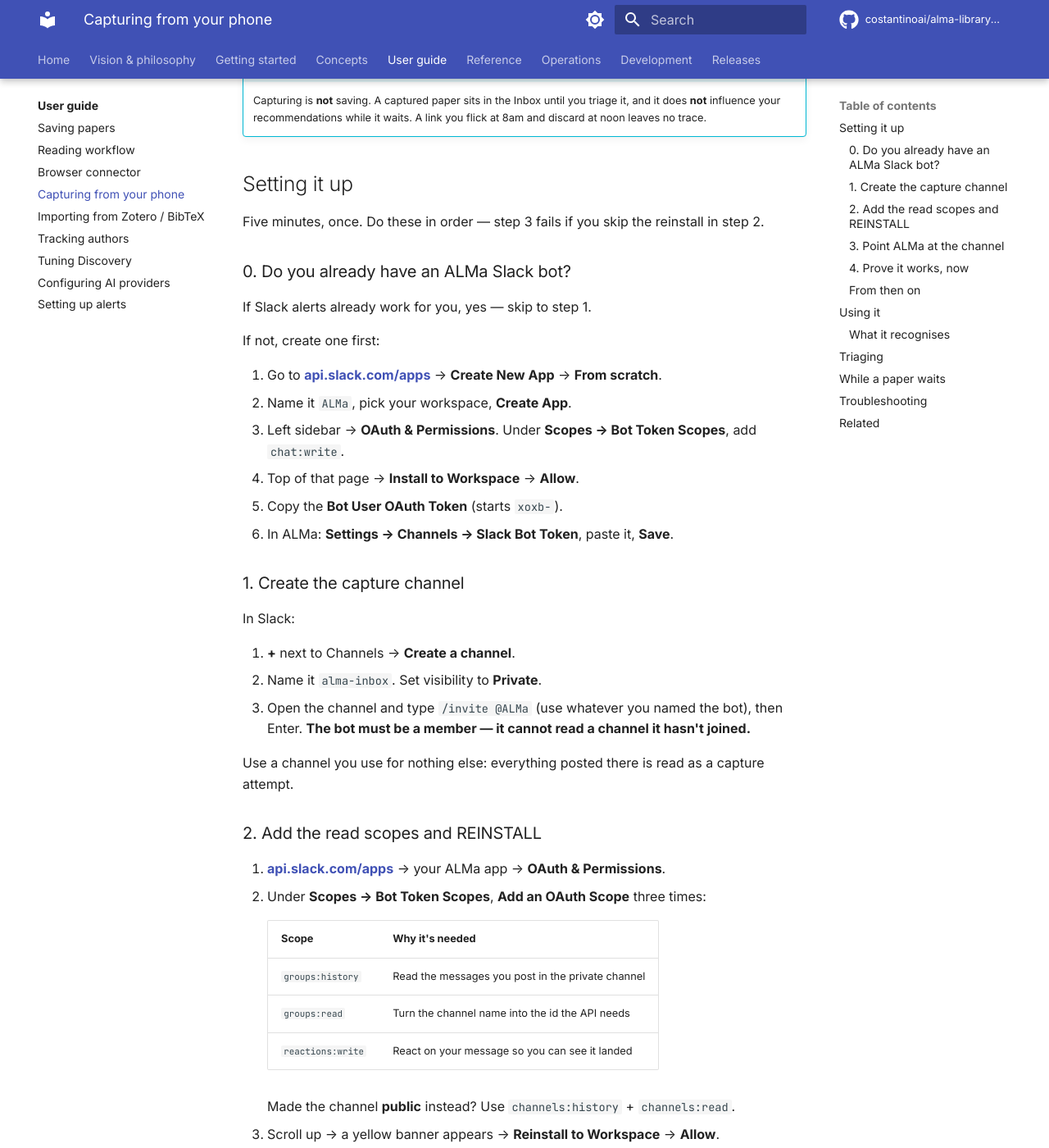
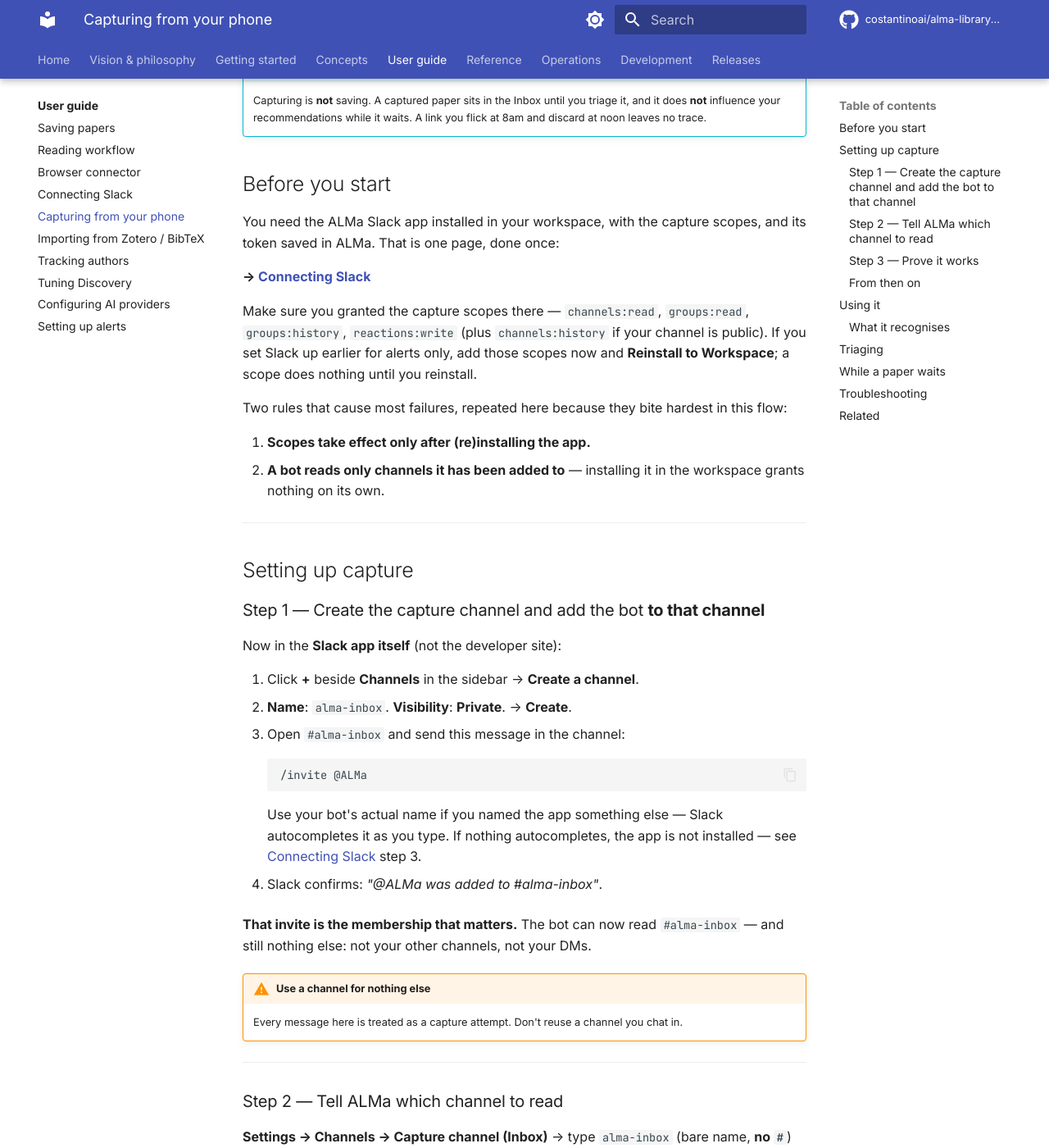
Before and after one commit to costantinoai/alma-library-manager, an MkDocs documentation site: the page built from docs/user-guide/capturing-from-your-phone.md, in a window 1280 px wide and 1400 px high, scrolled down 303 px. Shown: the whole window at 82% size. Built offline with MkDocs 1.6.1 and Material for MkDocs 9.7.7, drawn with Linux system fonts in a browser that asks for light colours; comment, search, counter and statistics services are not loaded; some of the changed text lies outside the part shown.

Commit message:
docs(slack): explain connecting Slack from zero, with one owner
The setup instructions started mid-way — "go to api.slack.com/apps" assumes you
already know ALMa needs a private app, what a token is, and what scopes do. And
they were duplicated: `setting-up-alerts.md` and `capturing-from-your-phone.md`
each had their own version, which had already drifted (alerts still said "add a
Bot User", a step Slack removed, and omitted the capture scopes entirely).

Same failure mode as duplicated code, so same fix: one owner.

- NEW `user-guide/connecting-slack.md` — the canonical path. What an app / bot
  user / token / scope each are and how they relate; create the app; grant
  scopes; install; hand ALMa the token; verify. Both guides now link here.
- Both direction guides keep only their own half (which channel, which extra
  scopes) and stop restating the shared part.

Corrects a real error in the scope list: `conversations_list` is called with
`types="public_channel,private_channel"`, so Slack requires BOTH
`channels:read` and `groups:read` — the earlier text listed only `groups:read`,
which fails `missing_scope` and makes capture find nothing forever. Documents
the channel-ID alternative for anyone who wants to grant less.

Scopes are now granted up front so the app installs ONCE, instead of the
add-scopes-then-reinstall dance; the reinstall requirement is called out for
anyone extending an existing install.

Also adds tasks/55: assess how far Slack inbound/outbound should consolidate
while keeping each plugin's scope stateable in one sentence.

```diff
--- a/docs/user-guide/capturing-from-your-phone.md
+++ b/docs/user-guide/capturing-from-your-phone.md
@@ -16,95 +16,100 @@ in ALMa — already in your corpus, already enriched, needing only a decision.
     triage it, and it does **not** influence your recommendations while it
     waits. A link you flick at 8am and discard at noon leaves no trace.
 
-## Setting it up
+## Before you start
 
-Five minutes, once. Do these in order — step 3 fails if you skip the reinstall
-in step 2.
+You need the ALMa Slack app installed in your workspace, with the capture
+scopes, and its token saved in ALMa. That is one page, done once:
 
-### 0. Do you already have an ALMa Slack bot?
+**→ [Connecting Slack](connecting-slack.md)**
 
-If Slack alerts already work for you, yes — skip to step 1.
+Make sure you granted the capture scopes there — `channels:read`, `groups:read`,
+`groups:history`, `reactions:write` (plus `channels:history` if your channel is
+public). If you set Slack up earlier for alerts only, add those scopes now and
+**Reinstall to Workspace**; a scope does nothing until you reinstall.
 
-If not, create one first:
+Two rules that cause most failures, repeated here because they bite hardest in
+this flow:
 
-1. Go to **[api.slack.com/apps](https://api.slack.com/apps)** → **Create New
-   App** → **From scratch**.
-2. Name it `ALMa`, pick your workspace, **Create App**.
-3. Left sidebar → **OAuth & Permissions**. Under **Scopes → Bot Token Scopes**,
-   add `chat:write`.
-4. Top of that page → **Install to Workspace** → **Allow**.
-5. Copy the **Bot User OAuth Token** (starts `xoxb-`).
-6. In ALMa: **Settings → Channels → Slack Bot Token**, paste it, **Save**.
+1. **Scopes take effect only after (re)installing the app.**
+2. **A bot reads only channels it has been added to** — installing it in the
+   workspace grants nothing on its own.
 
-### 1. Create the capture channel
+---
 
-In Slack:
+## Setting up capture
 
-1. **+** next to Channels → **Create a channel**.
-2. Name it `alma-inbox`. Set visibility to **Private**.
-3. Open the channel and type `/invite @ALMa` (use whatever you named the bot),
-   then Enter. **The bot must be a member — it cannot read a channel it hasn't
-   joined.**
+### Step 1 — Create the capture channel and add the bot **to that channel**
 
-Use a channel you use for nothing else: everything posted there is read as a
-capture attempt.
+Now in the **Slack app itself** (not the developer site):
 
-### 2. Add the read scopes and REINSTALL
+1. Click **+** beside **Channels** in the sidebar → **Create a channel**.
+2. **Name**: `alma-inbox`. **Visibility**: **Private**. → **Create**.
+3. Open `#alma-inbox` and send this message in the channel:
 
-1. **[api.slack.com/apps](https://api.slack.com/apps)** → your ALMa app →
-   **OAuth & Permissions**.
-2. Under **Scopes → Bot Token Scopes**, **Add an OAuth Scope** three times:
+        /invite @ALMa
 
-    | Scope | Why it's needed |
-    |---|---|
-    | `groups:history` | Read the messages you post in the private channel |
-    | `groups:read` | Turn the channel name into the id the API needs |
-    | `reactions:write` | React on your message so you can see it landed |
+    Use your bot's actual name if you named the app something else — Slack
+    autocompletes it as you type. If nothing autocompletes, the app is not
+    installed — see [Connecting Slack](connecting-slack.md) step 3.
 
-    Made the channel **public** instead? Use `channels:history` +
-    `channels:read`.
+4. Slack confirms: *"@ALMa was added to #alma-inbox"*.
 
-3. Scroll up → a yellow banner appears → **Reinstall to Workspace** → **Allow**.
+**That invite is the membership that matters.** The bot can now read
+`#alma-inbox` — and still nothing else: not your other channels, not your DMs.
 
-    !!! warning "This step is not optional"
-        Scopes do nothing until the app is reinstalled. Skipping it is the most
-        common reason capture "silently does nothing" — the token is valid, it
-        just isn't allowed to read.
+!!! warning "Use a channel for nothing else"
+    Every message here is treated as a capture attempt. Don't reuse a channel
+    you chat in.
 
-4. The token does **not** change on reinstall, so there is nothing to re-paste
-   in ALMa.
+---
 
-### 3. Point ALMa at the channel
+### Step 2 — Tell ALMa which channel to read
 
-**Settings → Channels → Capture channel (Inbox)** → type `alma-inbox` (no `#`)
-→ **Save**.
+**Settings → Channels → Capture channel (Inbox)** → type `alma-inbox`
+(bare name, **no `#`**) → **Save**.
 
-Leave it empty to turn capture off.
+Empty field = capture off.
 
-!!! note "Why it's a separate field from 'Default Slack Channel'"
-    That one is where ALMa **posts** alerts. If ALMa also *read* it, it would
-    ingest its own notifications as captures. Keep them different channels.
+!!! note "Why this is separate from 'Default Slack Channel'"
+    **Default Slack Channel** is where ALMa **posts** alerts *to*.
+    **Capture channel** is what ALMa **reads** *from*.
+    They must be different: reading the channel it posts into would make ALMa
+    ingest its own alerts as if you had sent them.
 
-### 4. Prove it works, now
+---
 
-1. In Slack, post a paper link into `#alma-inbox`. For example:
+### Step 3 — Prove it works
+
+1. In Slack, post a paper link into `#alma-inbox`:
 
         https://doi.org/10.1038/s41586-019-1666-5
 
-2. In ALMa: **Settings → Channels → Check capture channel now** (don't wait for
-   the 5-minute timer).
-3. You should see a toast: *"Captured 1 paper"*.
-4. In Slack, your message now has a 📥 reaction.
-5. Go to **Home** — the paper is in the **Inbox** section.
+2. In ALMa: **Settings → Channels → Check capture channel now** — runs the check
+   immediately instead of waiting up to 5 minutes.
+3. Expect the toast **"Captured 1 paper"**.
+4. In Slack, your message now shows a 📥 reaction.
+5. Open **Home** — the paper is in the **Inbox** section.
 
-If instead you get *"No capture channel is configured"*, step 3 didn't save. If
-you get a permissions error, step 2's reinstall was skipped.
+**If something else happened:**
+
+| What you saw | Cause | Fix |
+|---|---|---|
+| *"No capture channel is configured"* | Step 2 didn't save | Re-enter the name and Save |
+| Error mentioning `not_in_channel` | Bot isn't in the channel | Redo step 1.3 |
+| Error mentioning `missing_scope` | A scope is absent, or the app wasn't reinstalled after you added one | Recheck the scopes in [Connecting Slack](connecting-slack.md), then **Reinstall to Workspace** |
+| Error mentioning `invalid_auth` | Token wrong or regenerated | Re-copy it from [Connecting Slack](connecting-slack.md) step 4 |
+| *"Nothing new to capture"* | ALMa read the channel fine, found no new message | Post the link again, re-check |
+| ❓ instead of 📥 | The link held no identifiable paper | Read ALMa's thread reply |
+
+---
 
 ### From then on
 
 Just post links. ALMa checks every 5 minutes on its own — tune with
 `INBOX_SWEEP_INTERVAL_MINUTES` (see
-[Configuration](../reference/configuration.md#scheduler)).
+[Configuration](../reference/configuration.md#scheduler)); `0` turns the
+automatic check off and leaves only the manual button.
 
 ## Using it
 
--- a/mkdocs.yml
+++ b/mkdocs.yml
@@ -137,6 +137,7 @@ nav:
       - Saving papers: user-guide/saving-papers.md
       - Reading workflow: user-guide/reading-workflow.md
       - Browser connector: user-guide/browser-connector.md
+      - Connecting Slack: user-guide/connecting-slack.md
       - Capturing from your phone: user-guide/capturing-from-your-phone.md
       - Importing from Zotero / BibTeX: user-guide/importing.md
       - Tracking authors: user-guide/tracking-authors.md
```
Also changed, not shown: docs/user-guide/connecting-slack.md (added, +145 -0 lines), docs/user-guide/setting-up-alerts.md (+11 -15 lines).
